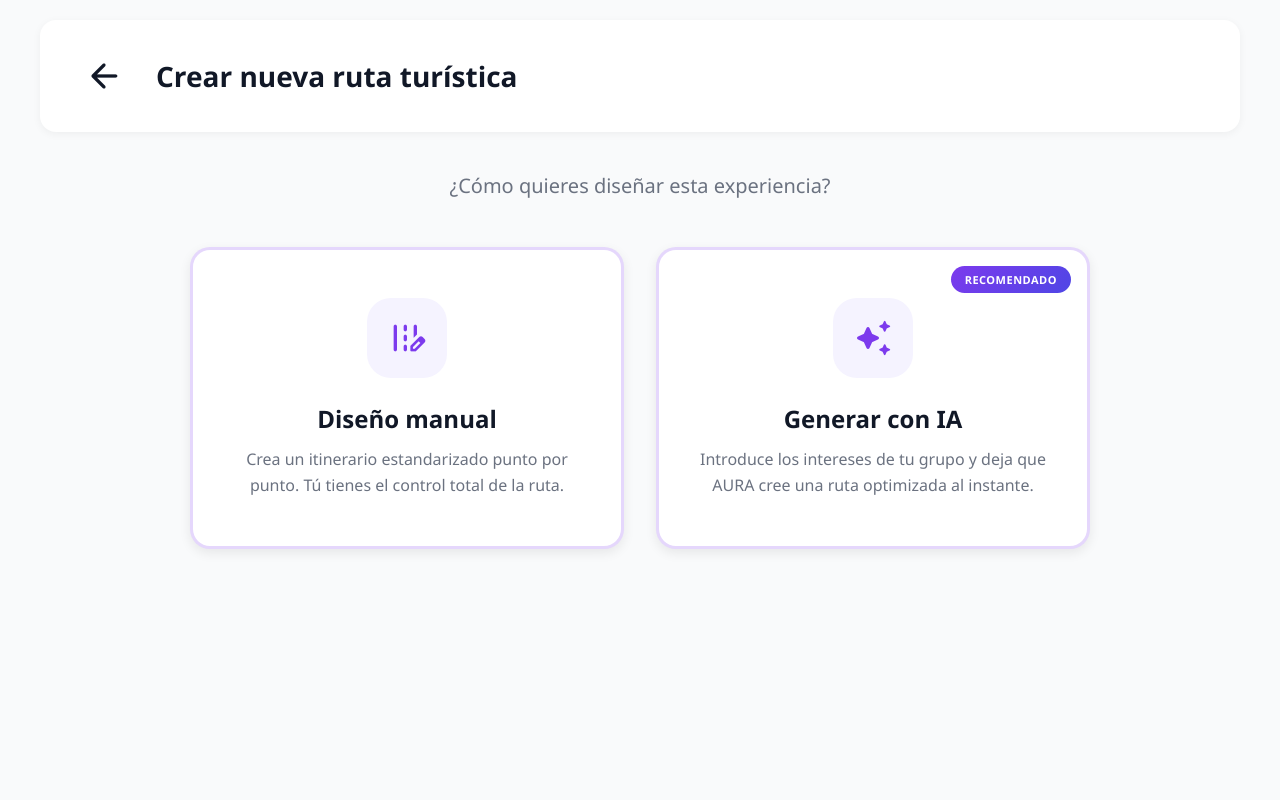
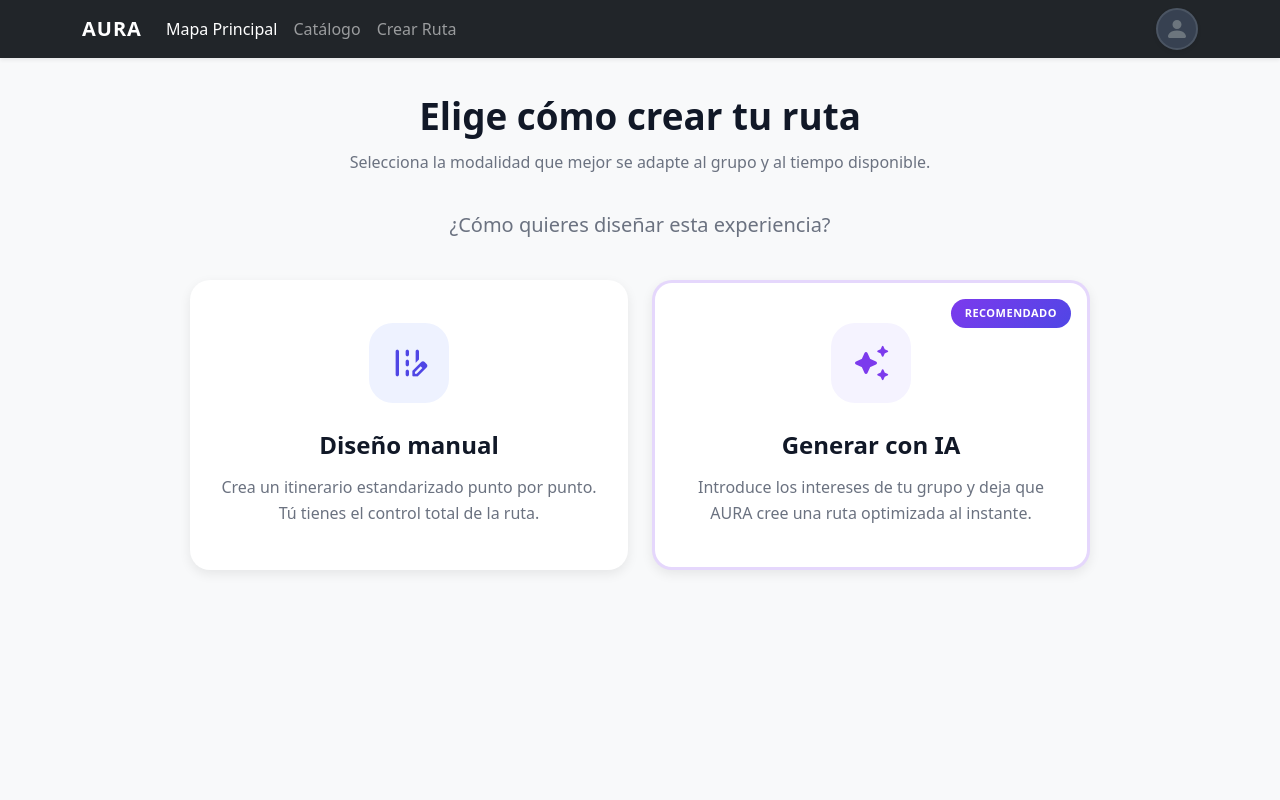
Before and after one commit to G4-AURA/Entrega-S1, a Django app: page /crear-ruta/ in a window 1280 px wide. Run offline with Django 5.2, Linux system fonts and the light colour scheme; parts of the project's set-up code (start-up, migrations or seed data) failed here and were passed over.

Commit message:
fix: screen de seleccion de ruta coherente

```diff
--- a/creacion/templates/seleccion_tipo_ruta.html
+++ b/creacion/templates/seleccion_tipo_ruta.html
@@ -1,9 +1,8 @@
-<!DOCTYPE html>
-<html lang="es">
-<head>
-    <meta charset="UTF-8">
-    <meta name="viewport" content="width=device-width, initial-scale=1.0">
-    <title>AURA - Crear Ruta</title>
+{% extends 'base.html' %}
+
+{% block title %}AURA - Seleccionar tipo de ruta{% endblock %}
+
+{% block extra_css %}
 <link href="https://fonts.googleapis.com/icon?family=Material+Icons+Round" rel="stylesheet">
 <style>
     :root {
@@ -17,60 +16,12 @@
         --surface: #FFFFFF;
     }
 
-        * {
-            margin: 0;
-            padding: 0;
-            box-sizing: border-box;
+    .route-selection-wrapper {
+        max-width: 1100px;
+        margin: 0 auto;
+        padding: 12px 0 28px;
     }
 
-        body {
-            font-family: 'Segoe UI', system-ui, -apple-system, sans-serif;
-            background-color: var(--bg-app);
-            min-height: 100vh;
-            padding: 20px;
-        }
-
-        .container {
-            max-width: 1200px;
-            margin: 0 auto;
-        }
-
-        /* Header con botón atrás */
-        .header {
-            background-color: var(--surface);
-            padding: 24px 32px;
-            border-radius: 16px;
-            display: flex;
-            align-items: center;
-            gap: 20px;
-            margin-bottom: 40px;
-            box-shadow: 0 2px 8px rgba(0, 0, 0, 0.05);
-        }
-
-        .btn-back {
-            background: none;
-            border: none;
-            cursor: pointer;
-            padding: 12px;
-            border-radius: 50%;
-            color: var(--text-main);
-            transition: background 0.2s;
-            display: flex;
-            align-items: center;
-            justify-content: center;
-        }
-
-        .btn-back:hover {
-            background-color: #F3F4F6;
-        }
-
-        .header-title {
-            font-size: 28px;
-            font-weight: 700;
-            color: var(--text-main);
-        }
-
-        /* Contenedor de Opciones */
     .content {
         text-align: center;
     }
@@ -78,22 +29,34 @@
     .instruction {
         font-size: 20px;
         color: var(--text-sec);
-            margin-bottom: 48px;
+        margin-bottom: 40px;
+    }
+
+    .section-title {
+        color: var(--text-main);
+        font-size: clamp(1.8rem, 3vw, 2.3rem);
+        font-weight: 700;
+        margin-bottom: 12px;
+    }
+
+    .section-subtitle {
+        font-size: 1rem;
+        color: var(--text-sec);
+        margin-bottom: 36px;
     }
 
     .options-container {
         display: grid;
-            grid-template-columns: repeat(auto-fit, minmax(400px, 1fr));
-            gap: 32px;
+        grid-template-columns: repeat(auto-fit, minmax(320px, 1fr));
+        gap: 24px;
         max-width: 900px;
         margin: 0 auto;
     }
 
-        /* Tarjetas de Opción */
     .option-card {
         background-color: var(--surface);
         border-radius: 20px;
-            padding: 48px 32px;
+        padding: 40px 28px;
         text-align: center;
         cursor: pointer;
         transition: all 0.3s cubic-bezier(0.4, 0, 0.2, 1);
@@ -101,19 +64,24 @@
         box-shadow: 0 4px 12px rgba(0, 0, 0, 0.08);
         position: relative;
         overflow: hidden;
+        text-decoration: none;
+        color: inherit;
+        min-height: 290px;
     }
 
-        .option-card:hover {
+    .option-card:hover,
+    .option-card:focus-visible {
         transform: translateY(-8px);
         box-shadow: 0 12px 24px rgba(0, 0, 0, 0.15);
     }
 
-        .option-card:active {
-            transform: translateY(-4px);
+    .option-card:focus-visible {
+        outline: 3px solid rgba(79, 70, 229, 0.35);
+        outline-offset: 4px;
     }
 
-        /* Estilos específicos Manual */
-        .option-manual:hover {
+    .option-manual:hover,
+    .option-manual:focus-visible {
         border-color: var(--primary);
         background-color: var(--primary-light);
     }
@@ -123,12 +91,12 @@
         color: var(--primary);
     }
 
-        /* Estilos específicos IA */
     .option-ai {
         border-color: rgba(124, 58, 237, 0.2);
     }
 
-        .option-ai:hover {
+    .option-ai:hover,
+    .option-ai:focus-visible {
         border-color: var(--ai-color);
         background-color: var(--ai-light);
     }
@@ -138,7 +106,6 @@
         color: var(--ai-color);
     }
 
-        /* Iconos */
     .icon-container {
         width: 80px;
         height: 80px;
@@ -169,7 +136,6 @@
         display: block;
     }
 
-        /* Etiqueta "Recomendado" para IA */
     .badge-recommended {
         position: absolute;
         top: 16px;
@@ -185,53 +151,47 @@
     }
 
     @media (max-width: 768px) {
-            .options-container {
-                grid-template-columns: 1fr;
+        .instruction {
+            font-size: 18px;
+            margin-bottom: 28px;
         }
 
-            .header-title {
-                font-size: 22px;
-            }
-
-            .instruction {
-                font-size: 18px;
+        .option-card {
+            min-height: auto;
+            padding: 32px 24px;
         }
     }
 </style>
-</head>
-<body>
+{% endblock %}
+
+{% block content %}
 {% url 'creacion:generar_ruta' as ia_url %}
 {% url 'creacion:creacion_manual' as manual_url %}
-    <div class="container">
-        <header class="header">
-            <button class="btn-back" onclick="window.location.href='{{ ia_url }}'">
-                <span class="material-icons-round">arrow_back</span>
-            </button>
-            <div class="header-title">Crear nueva ruta turística</div>
-        </header>
 
-        <div class="content">
+<div class="route-selection-wrapper">
+    <section class="content" aria-labelledby="route-selection-title">
+        <h1 id="route-selection-title" class="section-title">Elige cómo crear tu ruta</h1>
+        <p class="section-subtitle">Selecciona la modalidad que mejor se adapte al grupo y al tiempo disponible.</p>
         <p class="instruction">¿Cómo quieres diseñar esta experiencia?</p>
 
         <div class="options-container">
-                <div class="option-card option-ai" onclick="window.location.href='{{ manual_url }}'">
+            <a class="option-card option-manual" href="{{ manual_url }}">
                 <div class="icon-container">
                     <span class="material-icons-round">edit_road</span>
                 </div>
                 <span class="card-title">Diseño manual</span>
                 <span class="card-desc">Crea un itinerario estandarizado punto por punto. Tú tienes el control total de la ruta.</span>
-                </div>
+            </a>
 
-                <div class="option-card option-ai" onclick="window.location.href='{{ ia_url }}'">
+            <a class="option-card option-ai" href="{{ ia_url }}">
                 <div class="badge-recommended">Recomendado</div>
                 <div class="icon-container">
                     <span class="material-icons-round">auto_awesome</span>
                 </div>
                 <span class="card-title">Generar con IA</span>
                 <span class="card-desc">Introduce los intereses de tu grupo y deja que AURA cree una ruta optimizada al instante.</span>
+            </a>
         </div>
+    </section>
 </div>
-        </div>
-    </div>
-</body>
-</html>
+{% endblock %}
```
Lines whose indentation alone changed are shown as unchanged.
